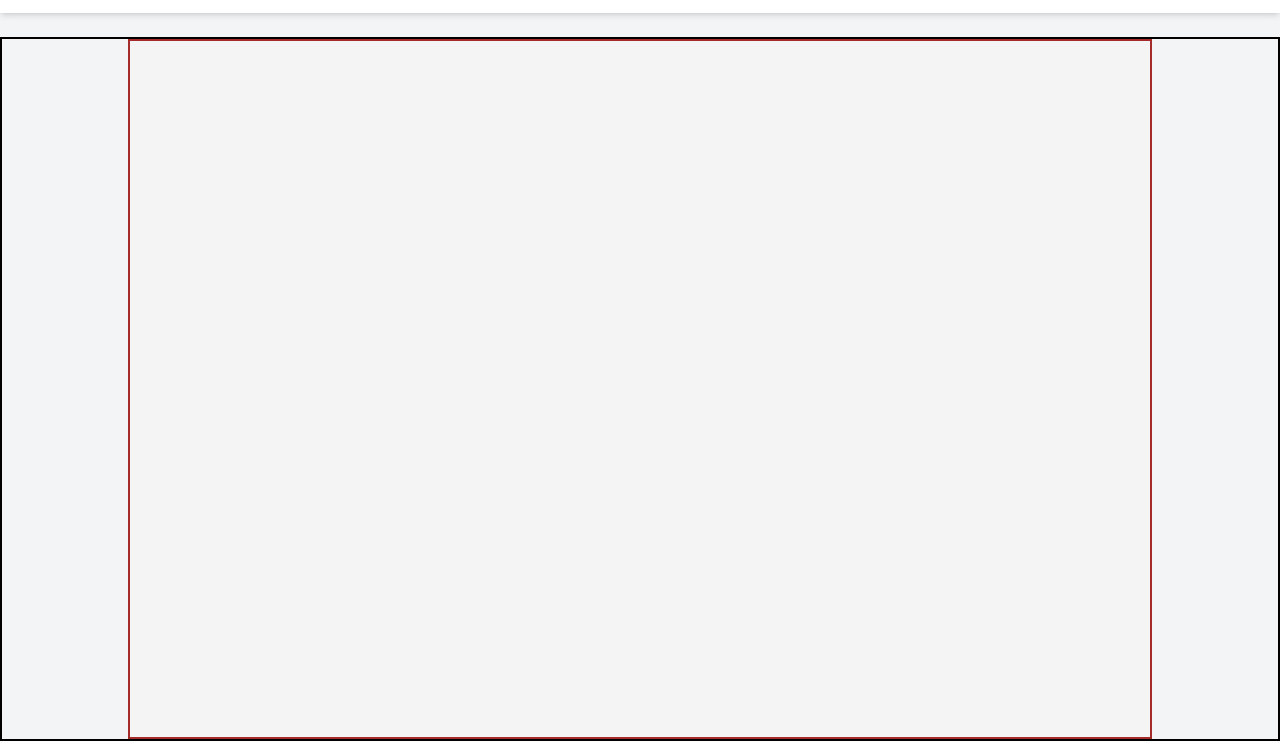
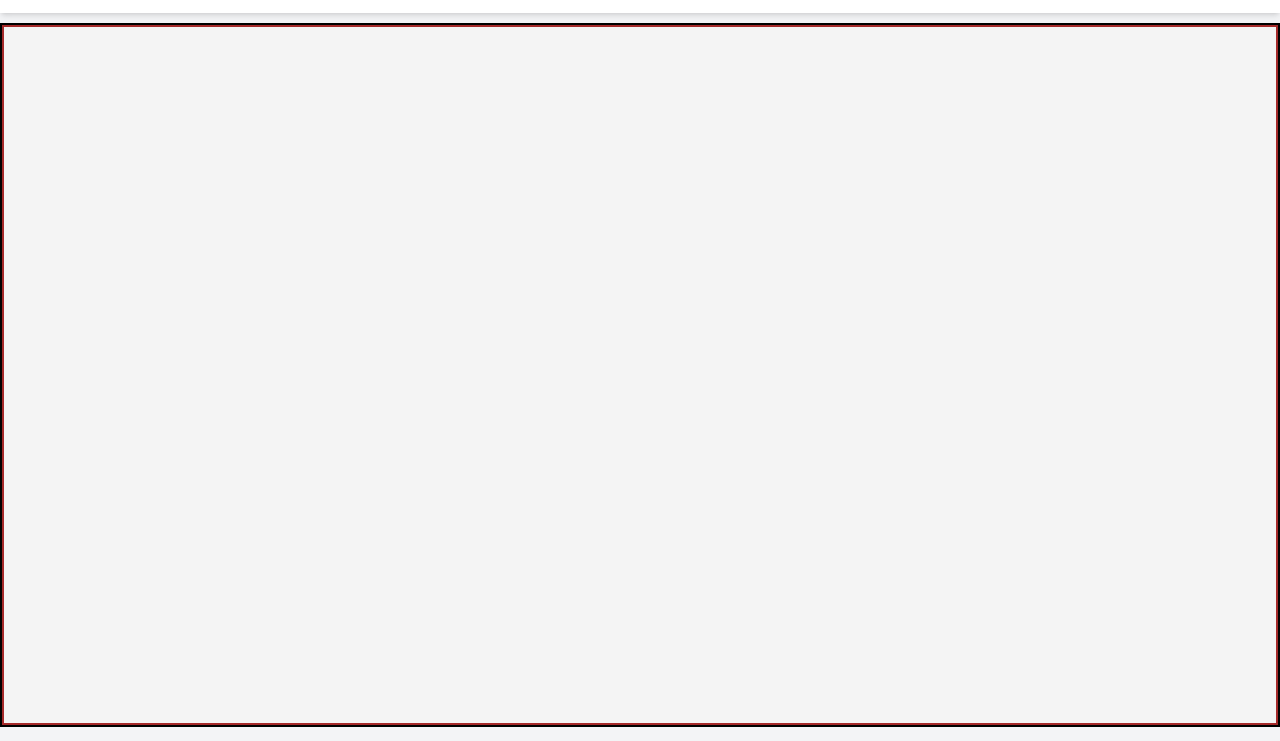
Before and after one commit to Pratimadiwan/NoteTaker, a plain HTML site: page index.html in a window 1280 px wide. Shown: the part 69-810 px from the top of the page. Drawn offline with nearby package versions, Linux system fonts and the light colour scheme.

Commit message:
style: I added some css and modified the js and html

```diff
--- a/index.html
+++ b/index.html
@@ -40,8 +40,9 @@
             </button>
         </div>
     </header>
-    <main class="flex flex-col items-center mt-6 px-4">
-        <div id="notes-container" class="grid gap-4 grid-cols-1 sm:grid-cols-3 lg:grid-cols-4 w-full max-w-5xl"></div>
+    <main class="flex flex-col items-center ">
+
+        <div id="notes-container" class="grid gap-4 grid-cols-1 sm:grid-cols-3 lg:grid-cols-4 w-full max-w-7xl"></div>
     </main>
     <script src="script.js"></script>
 </body>
--- a/script.js
+++ b/script.js
@@ -39,7 +39,7 @@ function createNote(content = '', bgColor = '#ffffff', textColor = '#000000') {
     note.innerHTML = `
         <div contenteditable="true" class="note-content mb-4" style="color: ${textColor};">${content}</div>
         <button class="shorten-btn px-2 py-1 bg-gray-200 rounded">Shorten</button>
-        <button class="delete-btn absolute top-2 right-2 text-gray-500 hover:text-red-500">&times;</button>
+        <button class="delete-btn absolute top-2 right-2 text-gray-500   hover:text-red-500">&times;</button>
     `;
 
     const noteContent = note.querySelector('.note-content');
--- a/styles.css
+++ b/styles.css
@@ -39,10 +39,8 @@
 }
 main{
     border:2px solid black;
-    padding: auto;
 }
 body {
-    margin: 0;
     font-family: Arial, sans-serif;
     overflow: hidden; /* Prevent body scrolling */
   }
@@ -66,9 +64,9 @@ body {
   #notes-container {
     padding: 20px;
     height: 700px; /* Adjust for the header */
-    overflow-y: auto; /* Enable vertical scrolling */
+    overflow-y: auto;
     display: grid;
-    grid-template-columns: repeat(auto-fit, minmax(250px, 1fr)); /* Responsive grid */
+    grid-template-columns: repeat(auto-fit, minmax(250px, 4fr)); /* Responsive grid */
     gap: 20px;
     background-color: #f4f4f4;
     border: 2px solid brown;
@@ -100,7 +98,6 @@ body {
 #notes-container {
     max-height:100%;  /* Fixed height for container */
     overflow-y: auto;   /* Enable vertical scroll */
-    padding-right: 20px; /* To avoid scrollbar overlap */
 }
 
 /* Modal styling */
```
